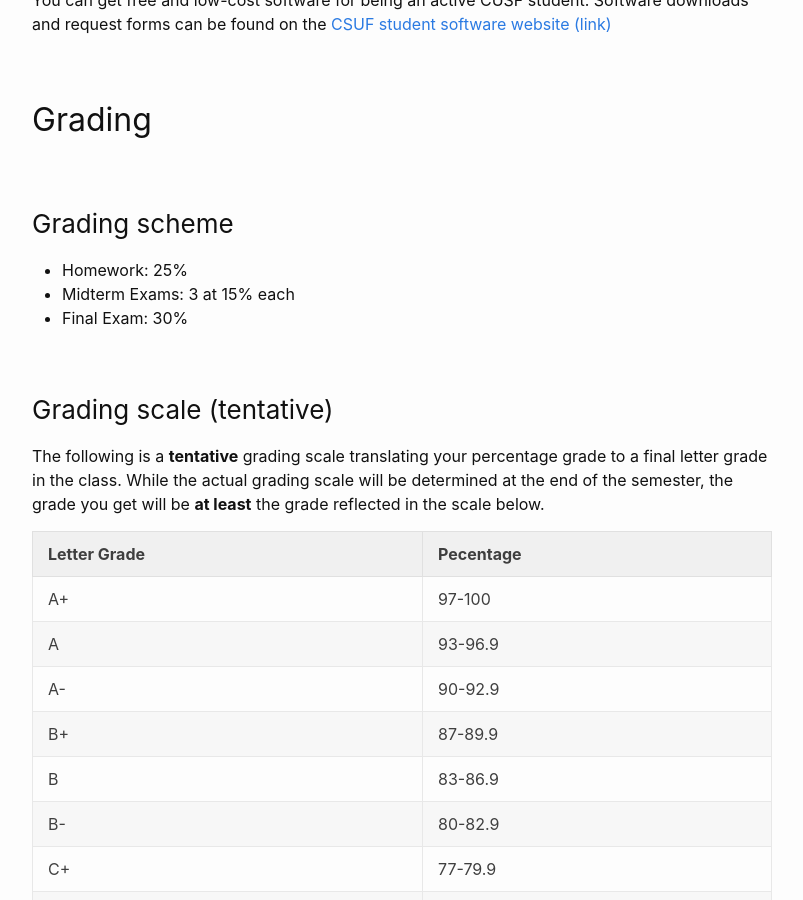
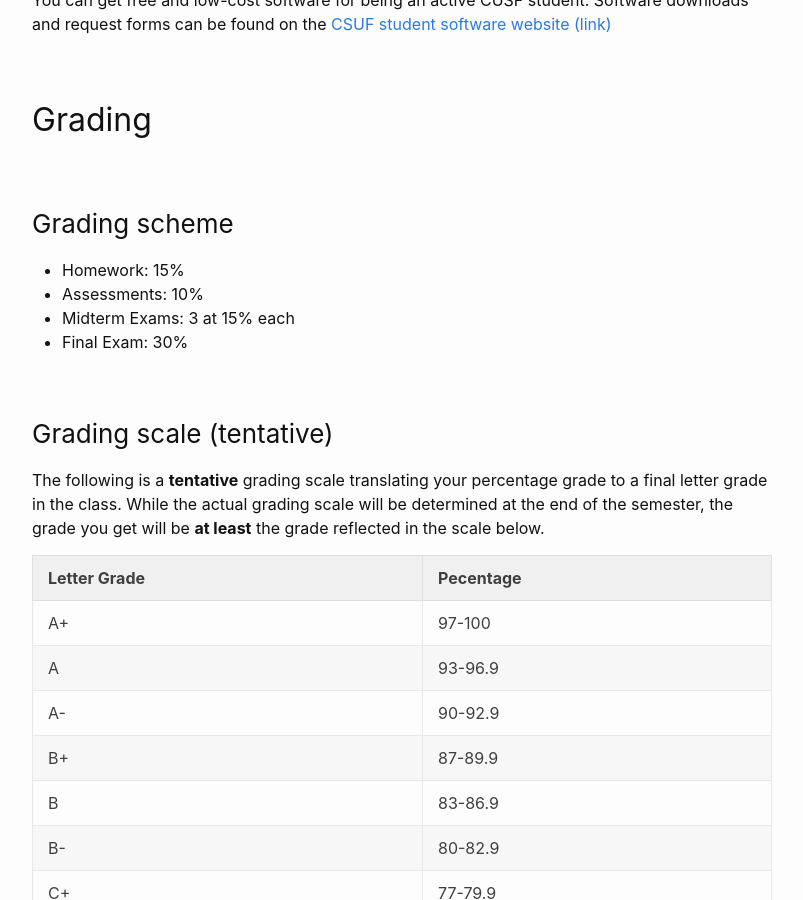
Before and after one commit to wcasper/math407spring2022, a Jekyll site: the page built from extras/syllabus.md, in a window 1280 px wide and 900 px high, scrolled down 2012 px. Shown: the whole window, without its empty margins (238-1041 px from the left). Built offline with Jekyll 4.4.1, drawn with Linux system fonts in a browser that asks for light colours.

Commit message:
split off quizzes and homework

```diff
--- a/extras/syllabus.md
+++ b/extras/syllabus.md
@@ -54,7 +54,8 @@ You can get free and low-cost software for being an active CUSF student.  Softwa
 ## Grading
 ### Grading scheme
 
-* Homework: 25%
+* Homework: 15%
+* Assessments: 10%
 * Midterm Exams: 3 at 15% each
 * Final Exam: 30%
 
```
